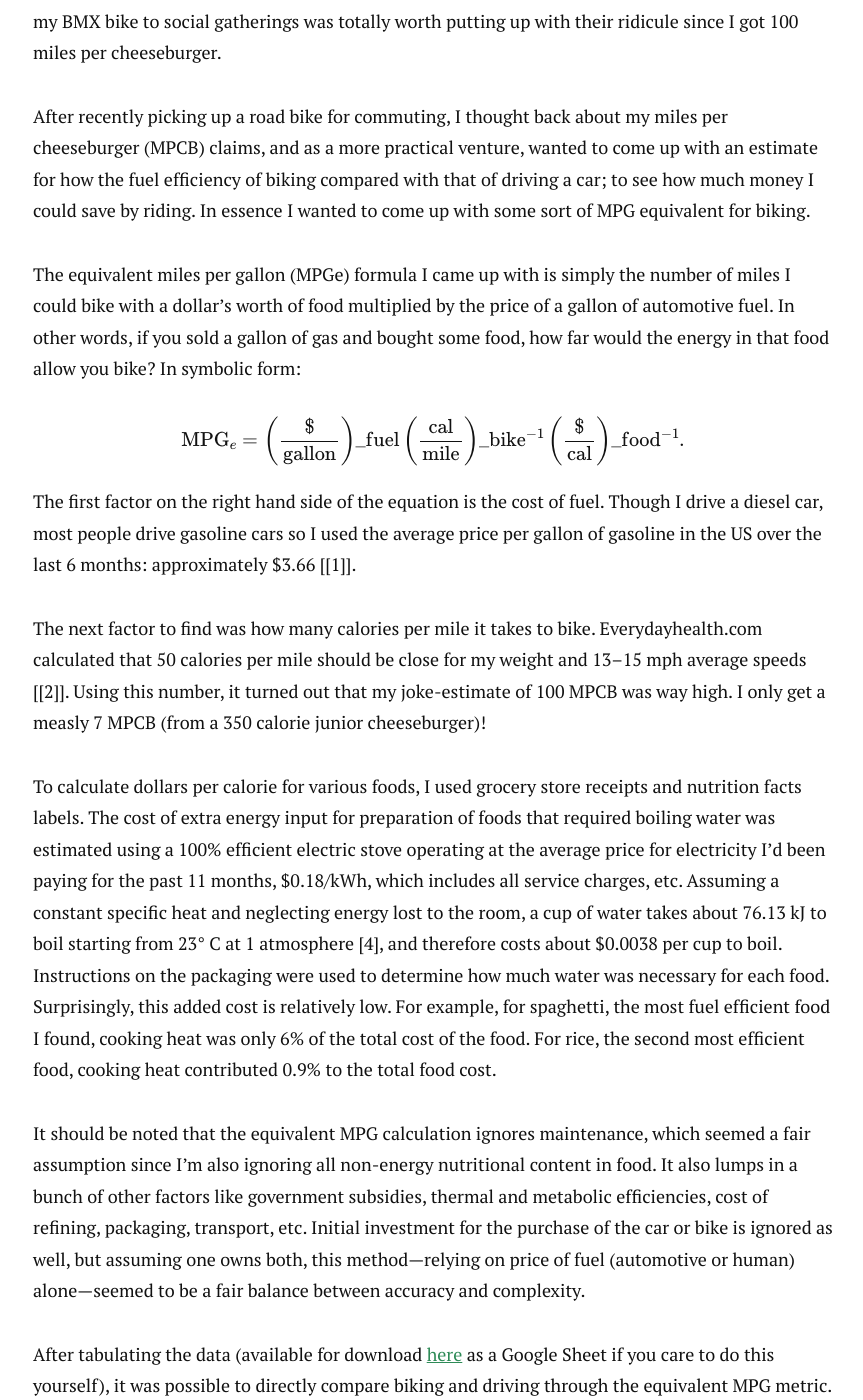
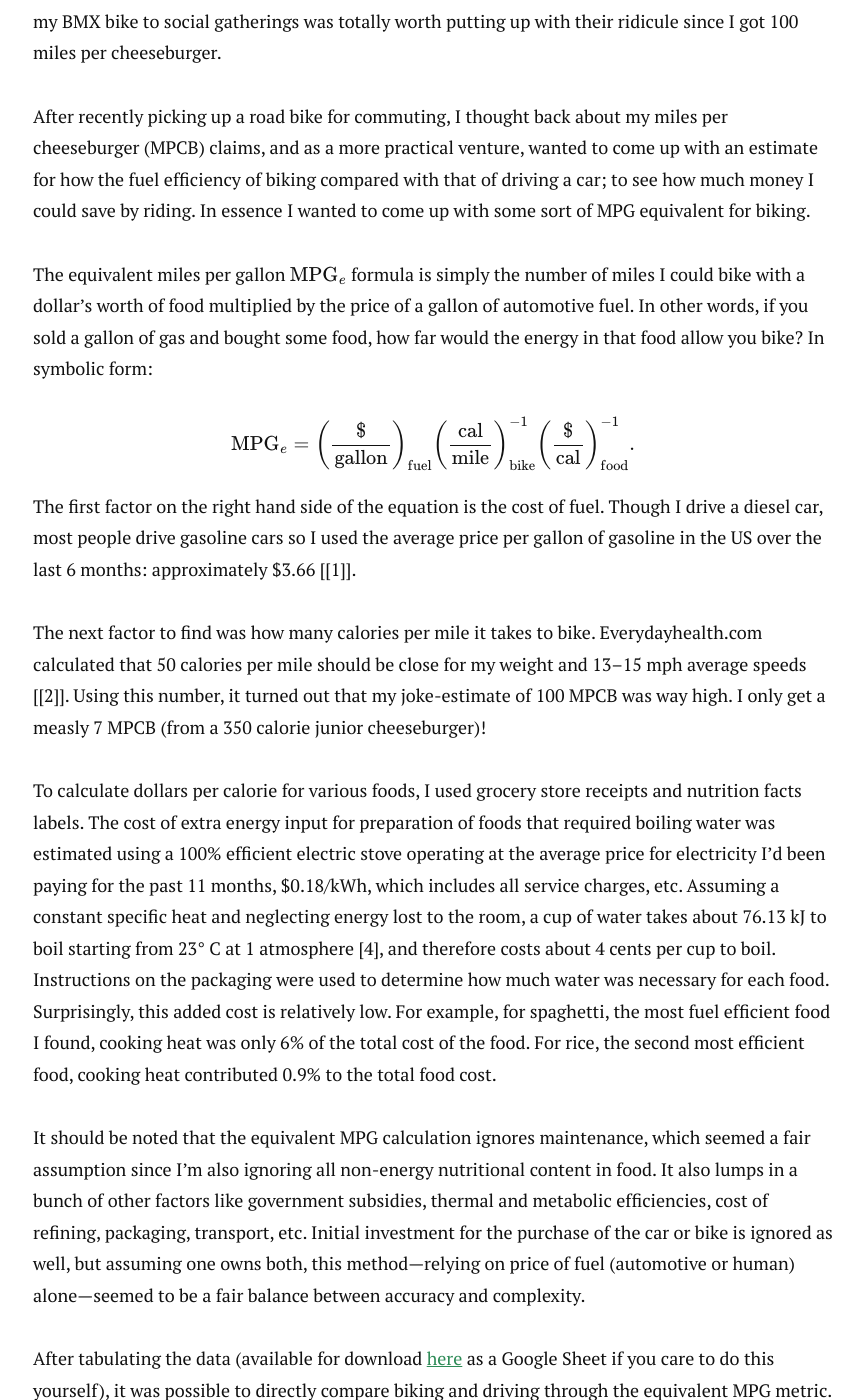
Before and after one commit to petebachant/petebachant.github.io, a Jekyll site: the page built from _posts/2012-08-20-the-fuel-efficiency-of-bicycling.markdown, in a window 1280 px wide and 1400 px high, scrolled down 552 px. Shown: the whole window, without its empty margins (207-1070 px from the left). Built offline with Jekyll 4.4.1, drawn with Linux system fonts in a browser that asks for light colours; nearby versions of some CDN libraries; formulas are drawn with MathJax 3; comment, search, counter and statistics services are not loaded; some of the changed text lies outside the part shown.

```diff
--- a/_posts/2012-08-20-the-fuel-efficiency-of-bicycling.markdown
+++ b/_posts/2012-08-20-the-fuel-efficiency-of-bicycling.markdown
@@ -18,23 +18,23 @@ come up with an estimate for how the fuel efficiency of biking compared with
 that of driving a car; to see how much money I could save by riding. In essence
 I wanted to come up with some sort of MPG equivalent for biking.
 
-The equivalent miles per gallon (MPGe) formula I came up with is simply the
+The equivalent miles per gallon $\mathrm{MPG}_e$ formula is simply the
 number of miles I could bike with a dollar’s worth of food multiplied by the
 price of a gallon of automotive fuel. In other words, if you sold a gallon of
 gas and bought some food, how far would the energy in that food allow you bike?
 In symbolic form:
 
 $$
-\mathrm{MPG}_e = \left( \frac{\$}{\mathrm{gallon}} \right)\_{\mathrm{fuel}}
+\mathrm{MPG}_e = \left( \frac{\$}{\mathrm{gallon}} \right)_{\mathrm{fuel}}
 \left( \frac{\mathrm{cal}}{\mathrm{mile}}
-\right)\_{\mathrm{bike}}^{-1}  \left( \frac{\$}{\mathrm{cal}}
-\right)\_{\mathrm{food}}^{-1} .
+\right)_{\mathrm{bike}}^{-1}  \left( \frac{\$}{\mathrm{cal}}
+\right)_{\mathrm{food}}^{-1} .
 $$
 
 The first factor on the right hand side of the equation is the cost of fuel.
 Though I drive a diesel car, most people drive gasoline cars so I used the
 average price per gallon of gasoline in the US over the last 6 months:
-approximately $3.66 [[1]].
+approximately \$3.66 [[1]].
 
 The next factor to find was how many calories per mile it takes to bike.
 Everydayhealth.com calculated that 50 calories per mile should be close for my
@@ -46,10 +46,10 @@ To calculate dollars per calorie for various foods, I used grocery store
 receipts and nutrition facts labels. The cost of extra energy input for
 preparation of foods that required boiling water was estimated using a 100%
 efficient electric stove operating at the average price for electricity I’d been
-paying for the past 11 months, $0.18/kWh, which includes all service charges,
+paying for the past 11 months, \$0.18/kWh, which includes all service charges,
 etc. Assuming a constant specific heat and neglecting energy lost to the room, a
 cup of water takes about 76.13 kJ to boil starting from 23° C at 1 atmosphere
-[4], and therefore costs about $0.0038 per cup to boil. Instructions on the
+[4], and therefore costs about 4 cents per cup to boil. Instructions on the
 packaging were used to determine how much water was necessary for each food.
 Surprisingly, this added cost is relatively low. For example, for spaghetti, the
 most fuel efficient food I found, cooking heat was only 6% of the total cost of
@@ -57,7 +57,7 @@ the food. For rice, the second most efficient food, cooking heat contributed
 0.9% to the total food cost.
 
 It should be noted that the equivalent MPG calculation ignores maintenance,
-which seemed a fair assumption since I’m also ignoring all non-energy
+which seemed a fair assumption since I'm also ignoring all non-energy
 nutritional content in food. It also lumps in a bunch of other factors like
 government subsidies, thermal and metabolic efficiencies, cost of refining,
 packaging, transport, etc. Initial investment for the purchase of the car or
@@ -81,11 +81,11 @@ CFO eggs drives their equivalent MPG way down.
 
 Meats all worked out to be fairly inefficient, as expected, since creating meat
 requires at least another energy conversion process after photosynthesis.
-However, apples didn’t fair very well either, only hitting about 12 MPGe.
+However, apples didn’t fair very well either, only hitting about 12 $\mathrm{MPG}_e$.
 Carrots were almost as bad as chicken, though it could be argued that meat and
 vegetables are more used for maintenance than energy.
 
-Another interesting result was the huge drop in MPGe when tomato sauce was added
+Another interesting result was the huge drop in $\mathrm{MPG}_e$ when tomato sauce was added
 to spaghetti; a 79% drop, putting it below the car's efficiency.
 
 {% include figure.html src="/images/mpge-foods.png" caption="Comparing MPG equivalent for various foods. Dashed red line is the 2011 US national average fuel efficiency for passenger cars [3]." width="90%" %}
```
Also changed, not shown: _includes/head.html (+15 -1 lines).
